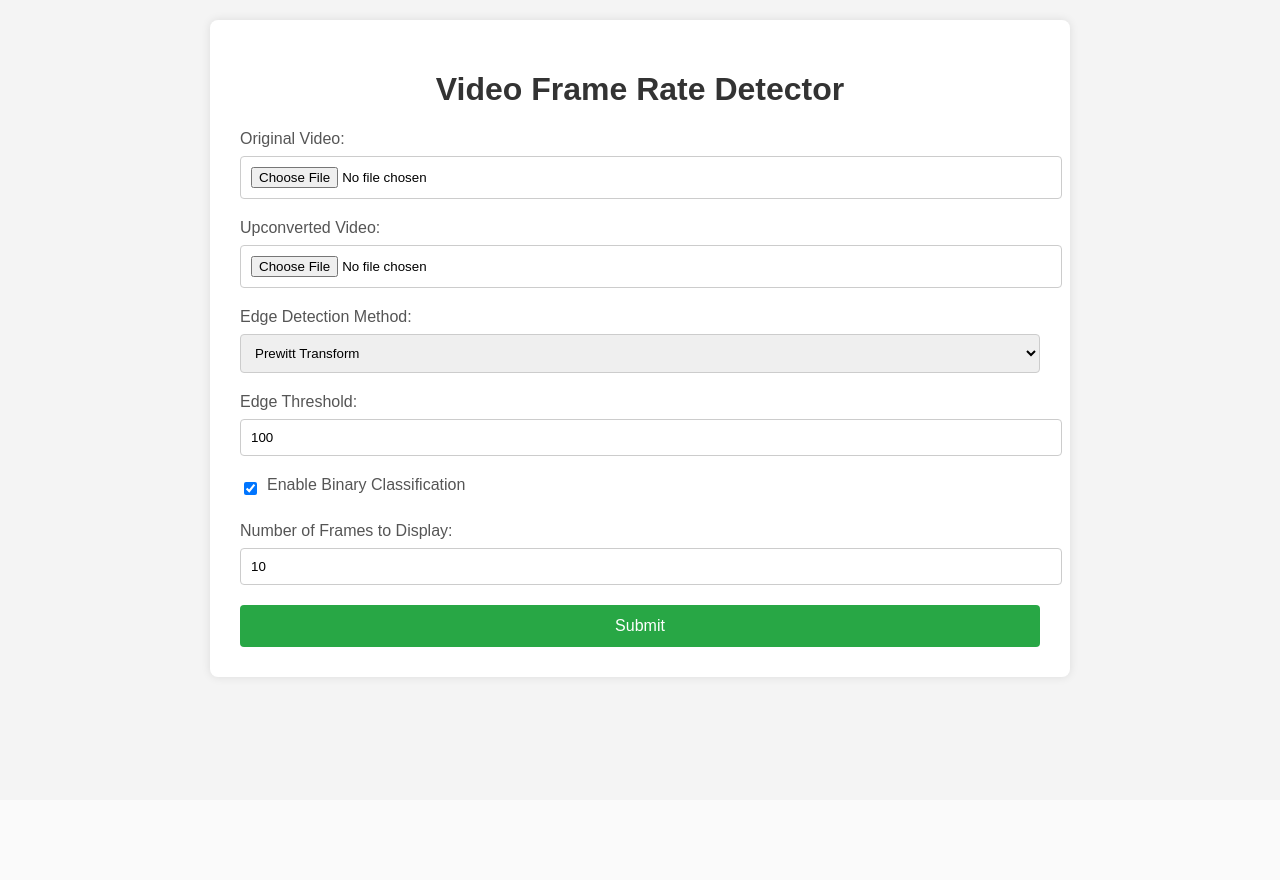
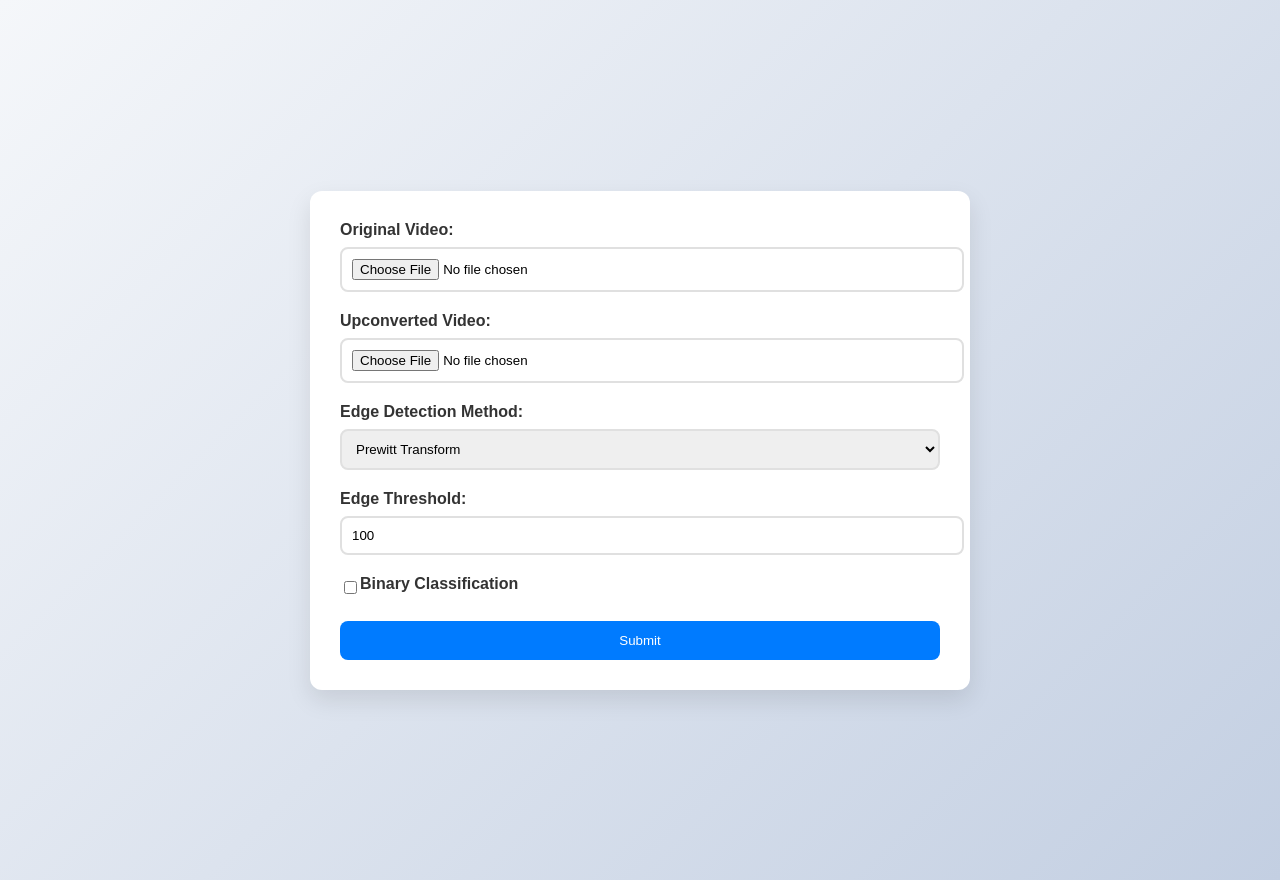
Before and after one commit to Pratham1812/ForgeryDetector, a Flask app: page / in a window 1280 px wide. Before the commit the page ends 680 px from the top, so only its background shows below. Run offline with Flask 3, Linux system fonts and the light colour scheme.

Commit message:
Update index.html

```diff
--- a/static/templates/index.html
+++ b/static/templates/index.html
@@ -1,112 +1,168 @@
-<!-- frontend/index.html -->
-
 <!DOCTYPE html>
 <html lang="en">
 <head>
     <meta charset="UTF-8">
-    <title>Video Frame Rate Detector</title>
+    <meta name="viewport" content="width=device-width, initial-scale=1.0">
+    <title>Edge Detection</title>
     <style>
-
         body {
-    font-family: Arial, sans-serif;
-    background-color: #f4f4f4;
+            font-family: 'Arial', sans-serif;
+            background: linear-gradient(135deg, #f5f7fa 0%, #c3cfe2 100%);
             margin: 0;
-    padding: 20px;
+            padding: 40px;
+            display: flex;
+            justify-content: center;
+            align-items: center;
+            min-height: 100vh;
         }
-
         .container {
-    max-width: 800px;
-    margin: auto;
-    background: #fff;
+            background-color: white;
+            border-radius: 12px;
+            box-shadow: 0 10px 25px rgba(0, 0, 0, 0.1);
             padding: 30px;
-    border-radius: 8px;
-    box-shadow: 0 0 10px rgba(0, 0, 0, 0.1);
+            width: 100%;
+            max-width: 600px;
         }
-
-h1, h2, h3 {
-    text-align: center;
-    color: #333;
+        form {
+            display: flex;
+            flex-direction: column;
         }
-
         .form-group {
             margin-bottom: 20px;
+            position: relative;
         }
-
-.form-group label {
+        label {
             display: block;
             margin-bottom: 8px;
-    color: #555;
+            color: #333;
+            font-weight: 600;
         }
-
-.form-group input[type="file"],
-.form-group input[type="number"],
-.form-group select {
+        input[type="file"], input[type="number"], select {
             width: 100%;
             padding: 10px;
-    border: 1px solid #ccc;
-    border-radius: 4px;
+            border: 2px solid #e0e0e0;
+            border-radius: 8px;
+            transition: border-color 0.3s ease;
         }
-
+        input[type="file"]:focus, input[type="number"]:focus, select:focus {
+            outline: none;
+            border-color: #007BFF;
+        }
+        button {
+            padding: 12px 20px;
+            background-color: #007BFF;
+            color: white;
+            border: none;
+            border-radius: 8px;
+            cursor: pointer;
+            transition: background-color 0.3s ease, transform 0.1s ease;
+        }
+        button:hover {
+            background-color: #0056b3;
+        }
+        button:active {
+            transform: scale(0.98);
+        }
         .checkbox-group {
             display: flex;
             align-items: center;
         }
-
-.checkbox-group input[type="checkbox"] {
+        .checkbox-group label {
             margin-right: 10px;
         }
-
-button {
-    width: 100%;
-    padding: 12px;
-    background-color: #28a745;
-    border: none;
-    color: #fff;
-    font-size: 16px;
-    border-radius: 4px;
-    cursor: pointer;
-}
-
-button:hover {
-    background-color: #218838;
-}
-
         .hidden {
             display: none;
         }
-
-#error {
+        #loadingDiv {
+            text-align: center;
+            color: #007BFF;
+            font-weight: bold;
+            margin-top: 20px;
+        }
+        #resultDiv {
             margin-top: 20px;
             text-align: center;
         }
-
-.error-message {
-    color: red;
-    font-weight: bold;
+        img {
+            max-width: 100%;
+            height: auto;
+            border-radius: 8px;
+            border: 2px solid #e0e0e0;
+            margin-top: 15px;
+            box-shadow: 0 5px 15px rgba(0, 0, 0, 0.05);
+        }
+        #processingTime {
+            color: #6c757d;
+            font-style: italic;
+        }
+    </style>
+    <script>
+        // Existing JavaScript remains unchanged
+        function updateThreshold() {
+            const method = document.getElementById('method').value;
+            const edgeThreshold = document.getElementById('edgeThreshold');
+            if (method === 'wavelet') {
+                edgeThreshold.min = "0";
+                edgeThreshold.max = "1";
+                edgeThreshold.step = "0.01";
+                edgeThreshold.value = "0.5";
+            } else {
+                edgeThreshold.min = "0";
+                edgeThreshold.max = "255";
+                edgeThreshold.step = "1";
+                edgeThreshold.value = "100";
+            }
         }
 
-#results {
-    margin-top: 30px;
+        async function handleSubmit(event) {
+            event.preventDefault();
+            const uploadForm = document.getElementById('uploadForm');
+            const loadingDiv = document.getElementById('loadingDiv');
+            const resultDiv = document.getElementById('resultDiv');
+            const processingTimeSpan = document.getElementById('processingTime');
+
+            // Show loading indicator
+            loadingDiv.classList.remove('hidden');
+
+            // Prepare form data
+            const formData = new FormData(uploadForm);
+            formData.append('binary_classification', document.getElementById('binaryClassification').checked);
+
+            // Get selected method
+            const method = document.getElementById('method').value;
+            try {
+                const response = await fetch(`/predict/${method}`, {
+                    method: 'POST',
+                    body: formData
+                });
+
+                const data = await response.json();
+
+                if (response.ok) {
+                    // Display processing time
+                    processingTimeSpan.textContent = `Processing time: ${data.processing_time} seconds`;
+
+                    // Display plot URLs
+                    document.getElementById('plotUrl').src = data.plot_url;
+                    document.getElementById('classificationPlotUrl').src = data.classification_plot_url;
+
+                    // Show result
+                    resultDiv.classList.remove('hidden');
+                } else {
+                    alert(data.error);
                 }
-
-#plotContainer, #classificationContainer {
-    text-align: center;
-    margin-top: 20px;
+            } catch (error) {
+                alert('An error occurred while processing the request.');
+            } finally {
+                // Hide loading indicator
+                loadingDiv.classList.add('hidden');
             }
-
-#plotContainer img, #classificationContainer img {
-    max-width: 100%;
-    height: auto;
-    border: 1px solid #ccc;
-    padding: 10px;
-    border-radius: 4px;
         }
-    </style>
+    </script>
 </head>
 <body>
     <div class="container">
-        <h1>Video Frame Rate Detector</h1>
-        <form id="uploadForm">
+        <form id="uploadForm" onsubmit="handleSubmit(event)">
             <div class="form-group">
                 <label for="originalVideo">Original Video:</label>
                 <input type="file" id="originalVideo" name="original_video" accept="video/*" required>
@@ -119,7 +175,7 @@ button:hover {
 
             <div class="form-group">
                 <label for="method">Edge Detection Method:</label>
-                <select id="method" name="method" required>
+                <select id="method" name="method" required onchange="updateThreshold()">
                     <option value="prewitt">Prewitt Transform</option>
                     <option value="sobel">Sobel Transform</option>
                     <option value="kirsch">Kirsch Transform</option>
@@ -133,114 +189,19 @@ button:hover {
             </div>
 
             <div class="form-group checkbox-group">
-                <input type="checkbox" id="binaryClassification" name="binary_classification" checked>
-                <label for="binaryClassification">Enable Binary Classification</label>
-            </div>
-
-            <div class="form-group">
-                <label for="nFrames">Number of Frames to Display:</label>
-                <input type="number" id="nFrames" name="n_frames" value="10" min="1" max="1000" required>
+                <input type="checkbox" id="binaryClassification" name="binary_classification">
+                <label for="binaryClassification">Binary Classification</label>
             </div>
 
             <button type="submit">Submit</button>
         </form>
 
-        <div id="loading" class="hidden">
-            <p>Processing... Please wait.</p>
-        </div>
-
-        <div id="results" class="hidden">
-            <h2>Results</h2>
-            <p><strong>Processing Time:</strong> <span id="processingTime"></span> seconds</p>
-            <div id="plotContainer">
-                <h3>Edge Intensity Plot:</h3>
-                <img id="edgePlot" src="" alt="Edge Intensity Plot">
-            </div>
-            <div id="classificationContainer" class="hidden">
-                <h3>Classification Plot:</h3>
-                <img id="classificationPlot" src="" alt="Classification Plot">
+        <div id="loadingDiv" class="hidden">Processing... Please wait</div>
+        <div id="resultDiv" class="hidden">
+            <p id="processingTime"></p>
+            <img id="plotUrl" alt="Edge Intensity Plot">
+            <img id="classificationPlotUrl" alt="Classification Plot">
         </div>
     </div>
-
-        <div id="error" class="hidden">
-            <p class="error-message"></p>
-        </div>
-    </div>
-
-    <script>
-// frontend/script.js
-
-document.addEventListener('DOMContentLoaded', () => {
-    const uploadForm = document.getElementById('uploadForm');
-    const loadingDiv = document.getElementById('loading');
-    const resultsDiv = document.getElementById('results');
-    const processingTimeSpan = document.getElementById('processingTime');
-    const edgePlotImg = document.getElementById('edgePlot');
-    const classificationContainer = document.getElementById('classificationContainer');
-    const classificationPlotImg = document.getElementById('classificationPlot');
-    const errorDiv = document.getElementById('error');
-    const errorMessageP = document.querySelector('.error-message');
-
-    uploadForm.addEventListener('submit', async (e) => {
-        e.preventDefault();
-
-        // Hide previous results and errors
-        resultsDiv.classList.add('hidden');
-        errorDiv.classList.add('hidden');
-
-        // Show loading indicator
-        loadingDiv.classList.remove('hidden');
-
-        // Prepare form data
-        const formData = new FormData(uploadForm);
-        formData.binary_classification = document.getElementById('binaryClassification').checked;
-
-        // Get selected method
-        const method = document.getElementById('method').value;
-        try {
-            const response = await fetch(`/predict/${method}`, {
-                method: 'POST',
-                body: formData
-            });
-
-            const data = await response.json();
-
-            if (response.ok) {
-                // Display processing time
-                processingTimeSpan.textContent = data.processing_time;
-
-                // Display edge intensity plot
-                edgePlotImg.src =data.plot_url;
-                edgePlotImg.alt = 'Edge Intensity Plot';
-                console.log(data.plot_url);
-                console.log(data.classification_plot_url);
-                // Check if classification plot exists
-                if (data.classification_plot_url) {
-                    classificationPlotImg.src = data.classification_plot_url;
-                    classificationPlotImg.alt = 'Classification Plot';
-                    classificationContainer.classList.remove('hidden');
-                } else {
-                    classificationContainer.classList.add('hidden');
-                }
-
-                // Show results
-                resultsDiv.classList.remove('hidden');
-            } else {
-                // Display error message
-                errorMessageP.textContent = data.error || 'An error occurred during processing.';
-                errorDiv.classList.remove('hidden');
-            }
-        } catch (error) {
-            console.error('Error:', error);
-            errorMessageP.textContent = 'An unexpected error occurred.';
-            errorDiv.classList.remove('hidden');
-        } finally {
-            // Hide loading indicator
-            loadingDiv.classList.add('hidden');
-        }
-    });
-});
-
-    </script>
 </body>
 </html>
```
Lines whose indentation alone changed are shown as unchanged.
